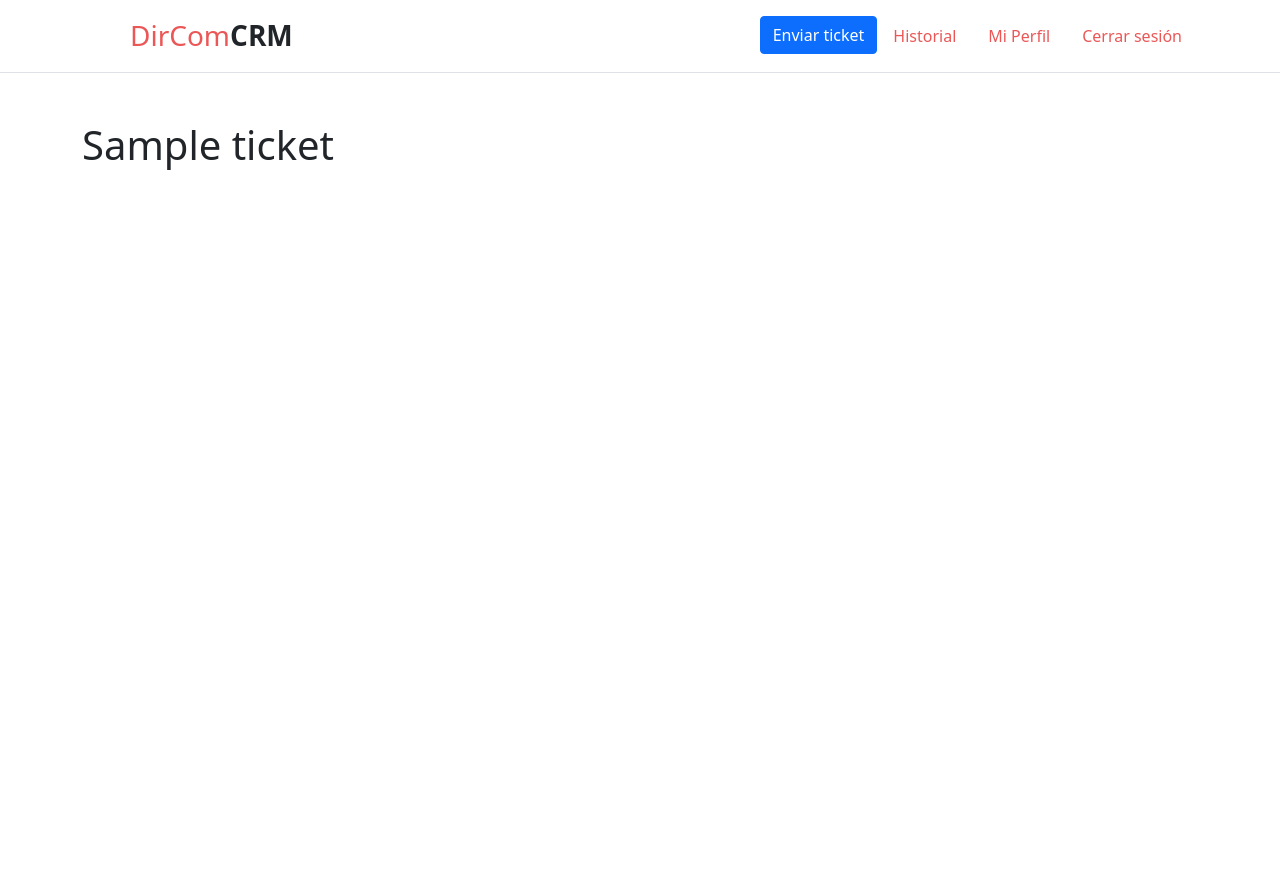
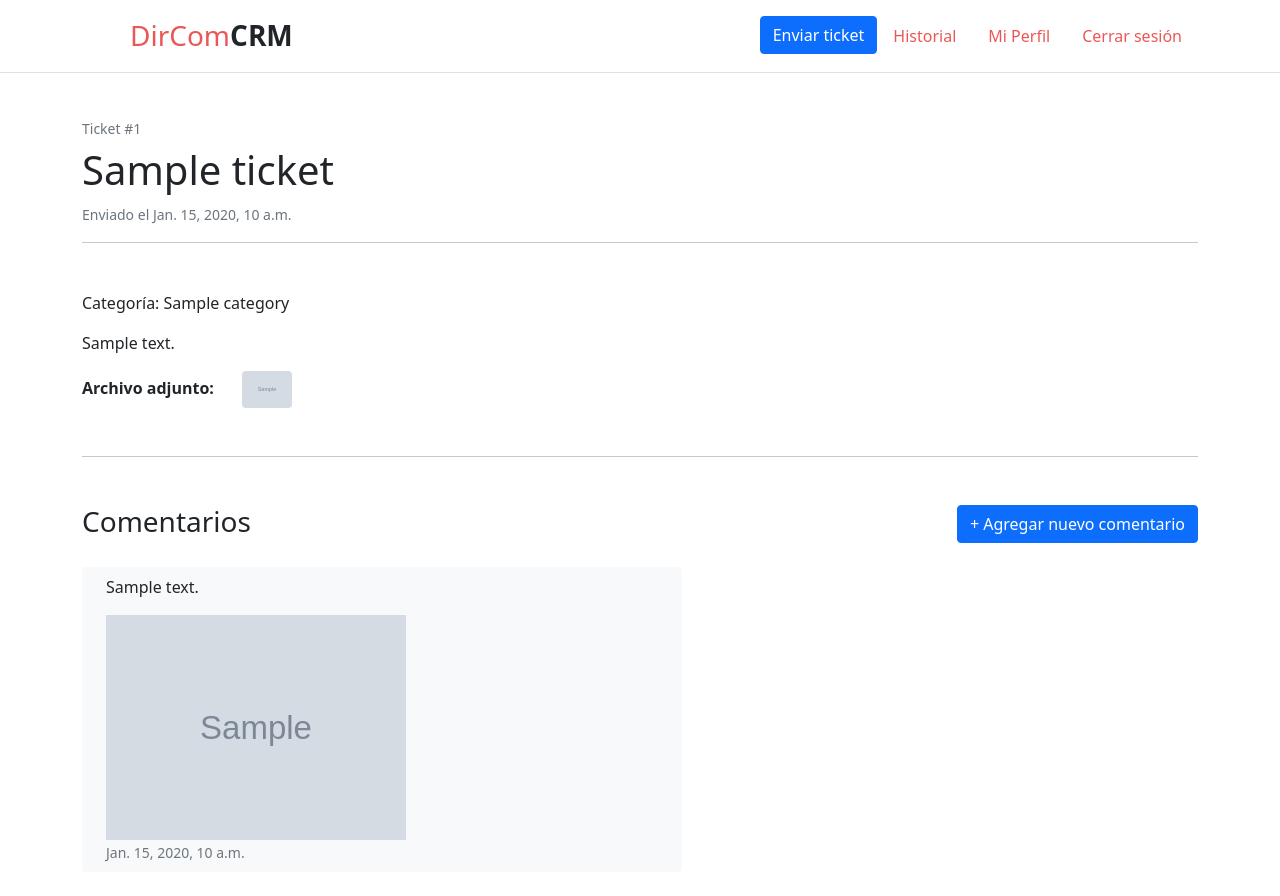
Before and after one commit to TheNanfe/DirCom, a Django app: template DirCom/templates/tickets/detail.html in a window 1280 px wide. Before the commit the page ends 170 px from the top, so only its background shows below. Run offline with Django 4.2, Linux system fonts and the light colour scheme; the template is opened without the code that fills it: most values are stand-ins (such as "Sample title", 1, 10 or a date in 2020); grey boxes marked "Sample" are stand-in pictures; some libraries are stand-ins or nearby versions.

Commit message:
Desarrollo de la página de detalle del ticket

```diff
--- a/DirCom/static/css/app.css
+++ b/DirCom/static/css/app.css
@@ -52,3 +52,7 @@ li {
 .hover-gray:hover {
     background-color: #f7f7ff;
 }
+
+.preserve-linebreaks {
+    white-space: pre-wrap;
+}
--- a/DirCom/templates/tickets/detail.html
+++ b/DirCom/templates/tickets/detail.html
@@ -11,6 +11,47 @@
     {% include 'includes/header.html' %}
 
     <div class="container">
+        <h2 class="small text-muted">Ticket #{{ticket.id}}</h2>
         <h1>{{ticket.title}}</h1>
+        <p>
+            <small class="text-muted">Enviado el {{ ticket.created_at }}</small>
+            <span class="badge
+                {%if ticket.status == 1 %} {{ 'bg-warning' }} {% endif %}
+                {%if ticket.status == 2 %} {{ 'bg-info' }} {% endif %}
+                {%if ticket.status == 3 %} {{ 'bg-info' }} {% endif %}
+                {%if ticket.status == 4 %} {{ 'bg-success' }} {% endif %}
+                {%if ticket.status == 5 %} {{ 'bg-danger' }} {% endif %}
+            ">{{ ticket.get_status_display }}</span>
+        </p>
+        <hr class="mb-5">
+        <p>
+            Categoría: {{ ticket.category.title }}
+        </p>
+        <p class="preserve-linebreaks" readonly>{{ ticket.content }}</p>
+        <p>
+            <strong>Archivo adjunto:</strong>
+            <a href="{{ticket.file.url}}" target="_BLANK">
+                <img class="d-inline-block mx-4 rounded" src="{{ticket.file.url}}" width="50" />
+            </a>
+        </p>
+        <hr class="my-5">
+        <div>
+            <div class="d-block d-md-flex justify-content-between">
+                <h3 class="text-center text-md-left mb-4">Comentarios</h3>
+                <a href="#" class="d-block d-md-inline btn btn-primary mb-4">+ Agregar nuevo comentario</a>
+            </div>
+
+            {% for comment in ticket.comments.all %}
+                <li class="bg-light rounded px-4 py-2 mb-4 mw-600">
+                    <p class="preserve-linebreaks">{{ comment.content }}</p>
+                    {% if comment.file.url is not null %}
+                    <img class="d-block" src="{{comment.file.url}}" width="300" />
+                    {% endif %}
+                    <small class="text-muted">{{ comment.created_at }}</small>
+                </li>
+            {% empty %}
+                <li>Este ticket aún no tiene comentarios.</li>
+            {% endfor %}
+        </div>
     </div>
 {% endblock content %}
```
Also changed, not shown: DirCom/applications/tickets/models.py (+33 -8 lines), DirCom/applications/tickets/migrations/0006_alter_comment_options.py (added).
